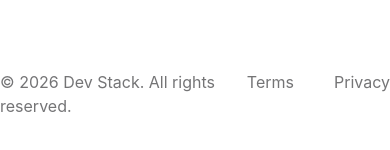
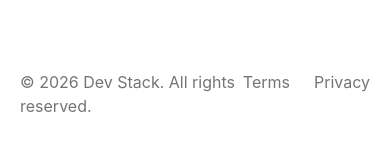
Before and after one commit to marufmr508/assignment05-app, a React (Vite) app: page / in a window 390 px wide. Shown: the part 5718-5868 px from the top of the page. Built offline with nearby package versions, Linux system fonts and the light colour scheme.

Commit message:
fix some issue

```diff
--- a/src/component/footer.tsx
+++ b/src/component/footer.tsx
@@ -46,10 +46,10 @@ modern software.</p>
 
 
      </section>
-      <div className="mx-auto flex justify-between container mb-10">
+      <div className="mx-auto flex px-5  justify-between container mb-10">
         <p className="opacity-60">© 2026 Dev Stack. All rights reserved.</p>
         <div >
-<ul className="flex gap-10 opacity-60">
+<ul className="flex  gap-6  sm:gap-10 opacity-60">
     <li>Terms</li>
 <li>Privacy</li>
 </ul>
```
